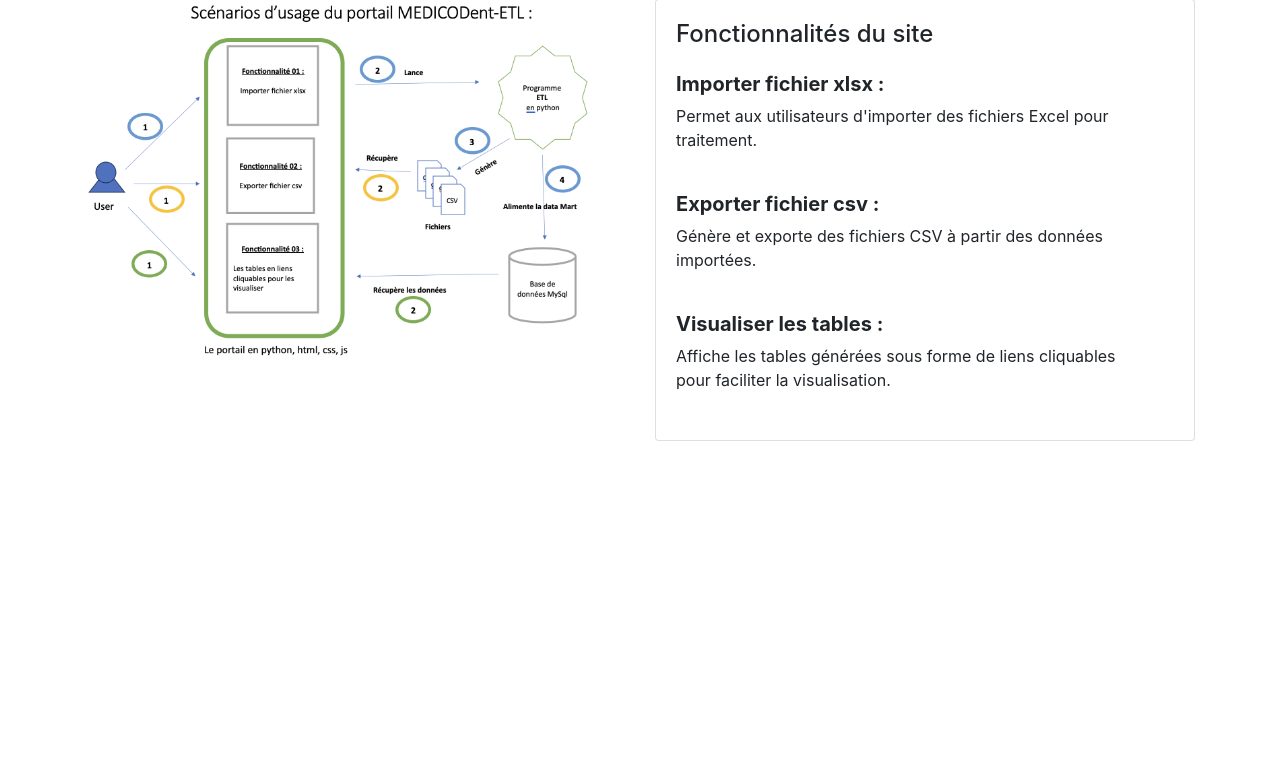
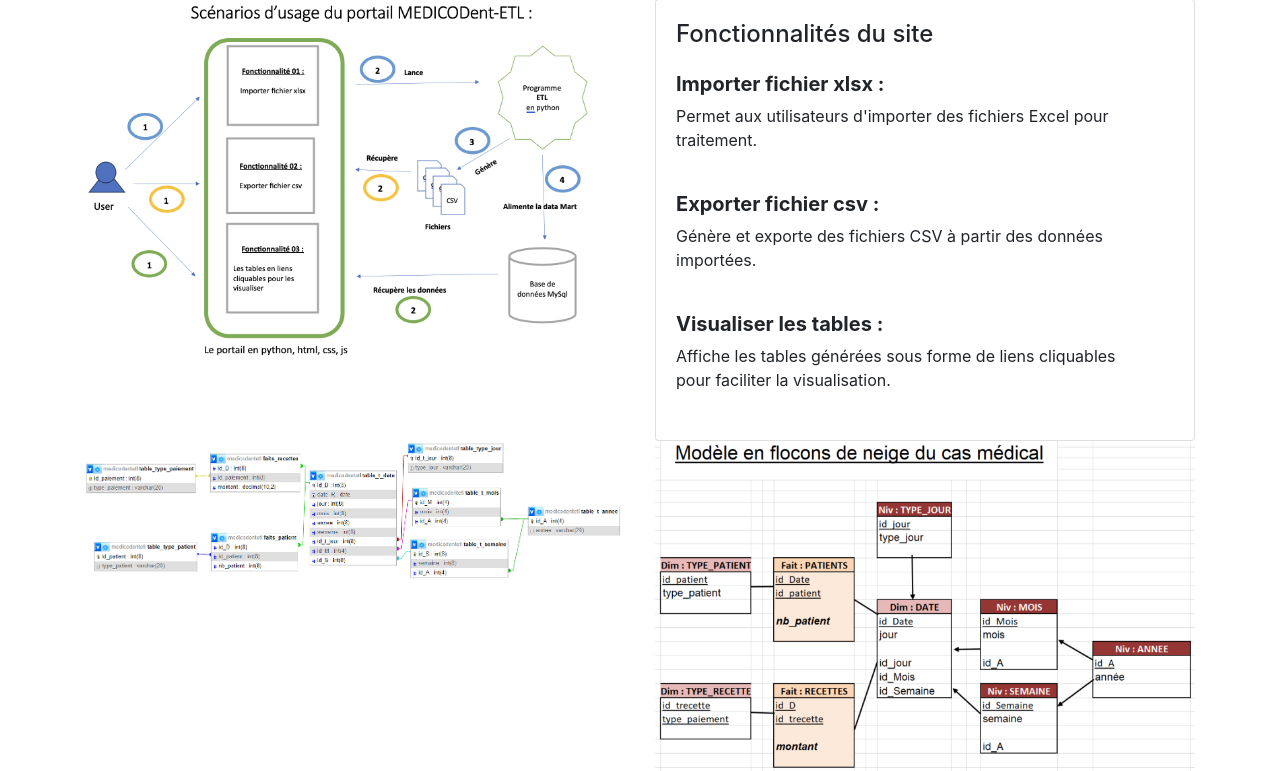
Before and after one commit to Ferdaousse24/MEDICODent-ETL, a Flask app: page / in a window 1280 px wide. Shown: the part 219-990 px from the top of the page. Before the commit the page ends 660 px from the top, so only its background shows below. Run offline with Flask 3, Linux system fonts and the light colour scheme; some libraries are stand-ins or nearby versions.

Commit message:
ajout des captures

```diff
--- a/routes.py
+++ b/routes.py
@@ -78,7 +78,7 @@ def upload_file():
 
 
                 # Message de réussite
-                flash('Fichiers téléchargés avec succès, CSV générés et données insérées dans la base de données')
+                flash('Fichiers téléchargés avec succès, CSV générés et données insérées dans la base de données', 'success')
             except Exception as e:
                 flash(f'Une erreur est survenue: {e}', 'danger')
                 return redirect(request.url)
--- a/templates/index.html
+++ b/templates/index.html
@@ -32,5 +32,13 @@
         </div>
       </div>
     </div>
-  </div>
+    </div>
+	<div class="row">
+		<div class="col-md-6">
+			<img src="{{ url_for('static', filename='Concepteur.png') }}" alt="Scénarios d'usage du portail MEDICODent-ETL" class="img-fluid rounded">
+        </div>
+		<div class="col-md-6">
+			<img src="{{ url_for('static', filename='schema.png') }}" alt="Scénarios d'usage du portail MEDICODent-ETL" class="img-fluid rounded">
+        </div>
+	</div>
 {% endblock %}
```
Also changed, not shown: static/Concepteur.png (added), static/schema.png (added), 1 other file.
